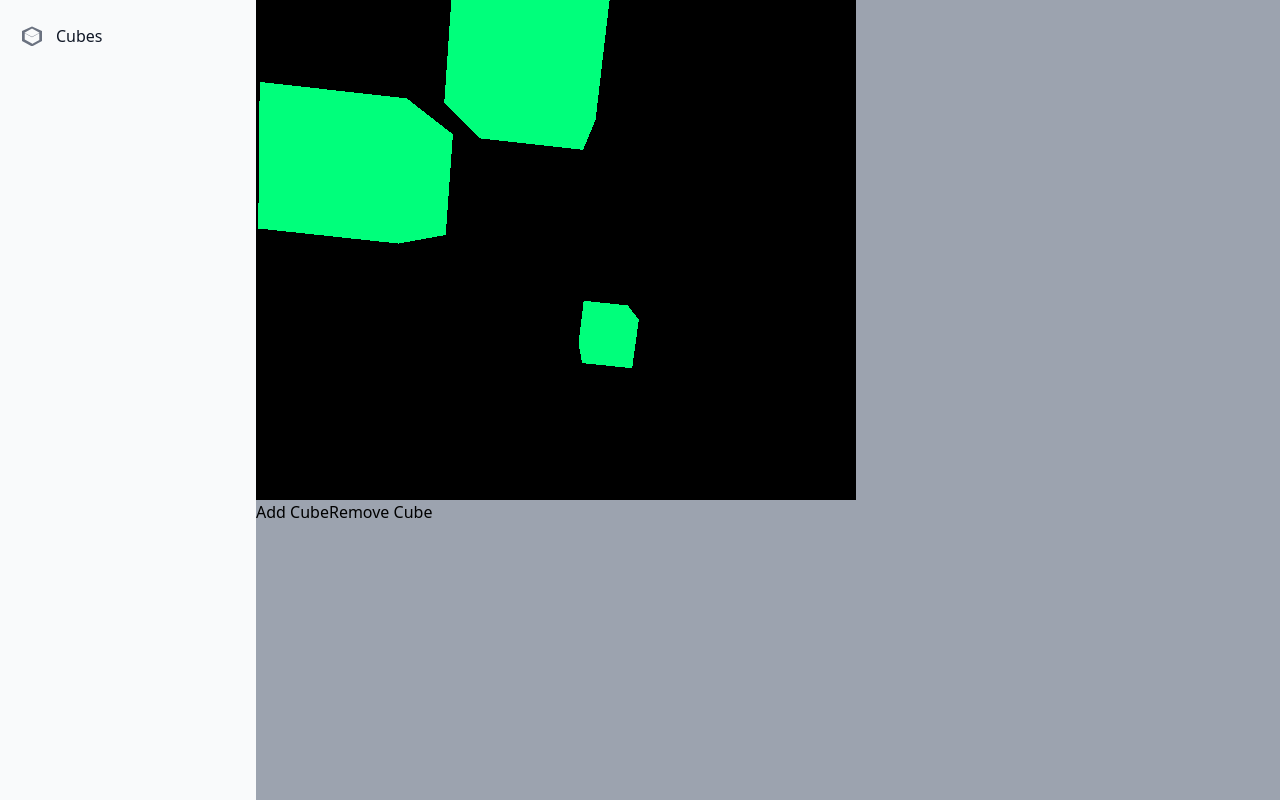
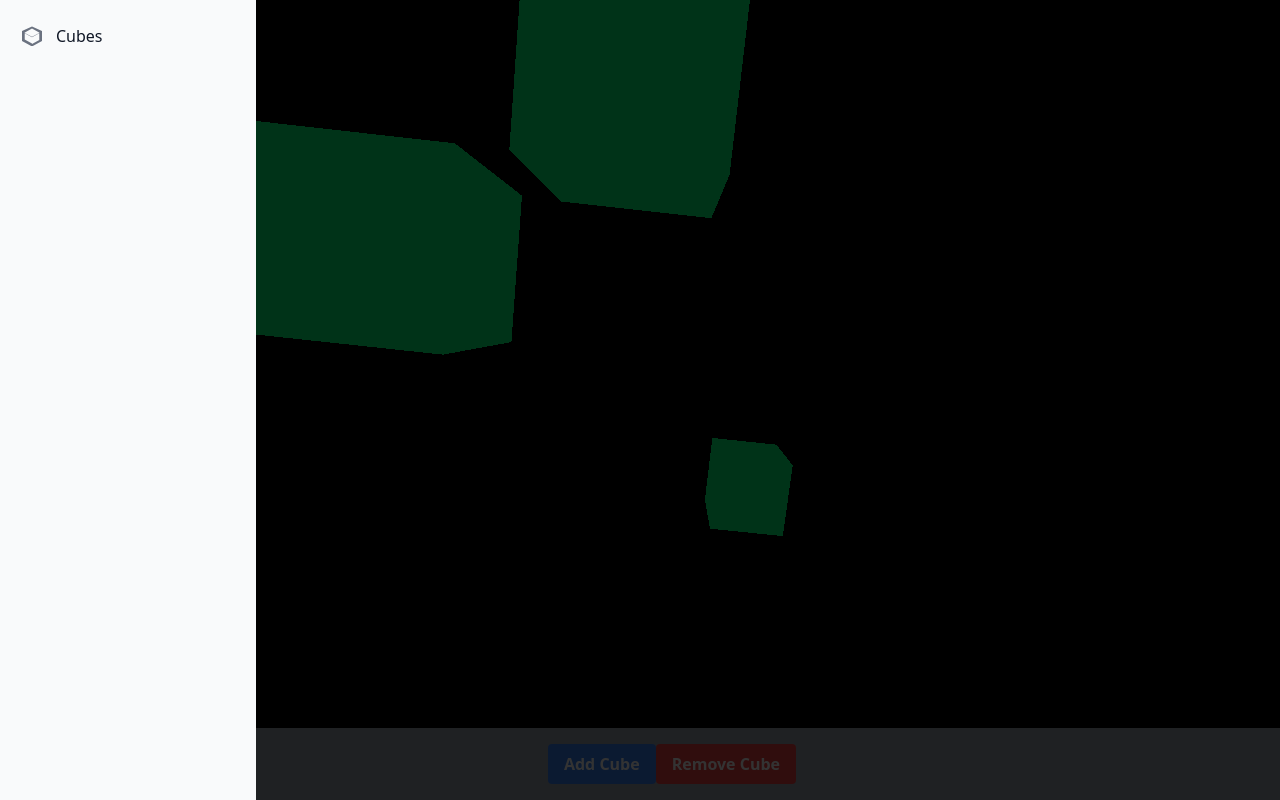
Before and after one commit to m-c-frank/webpresentations, a React (Create React App) app: page / in a window 1280 px wide. Built offline with nearby package versions, Linux system fonts and the light colour scheme; the HTML template or start-up script is replaced by a standard one.

Commit message:
what a beauty

```diff
--- a/src/App.tsx
+++ b/src/App.tsx
@@ -37,8 +37,9 @@ function App() {
         </div>
       </aside>
 
-      <div className={`flex-1 transition-all duration-300 ${isSidebarOpen ? 'ml-64' : 'ml-16'}`}>
-        <CubeDemo/>
+      <div className={"flex-1 transition-all duration-300 ml-16"}>
+        <div id="overlay" className={`fixed top-0 left-0 z-30 w-full h-full bg-black duration-300 ${isSidebarOpen ? 'opacity-80' : 'opacity-0'} ${isSidebarOpen ? 'pointer-events-auto' : 'pointer-events-none'}`} />
+        <CubeDemo />
       </div>
     </main>
   );
--- a/src/demos/CubeDemo.tsx
+++ b/src/demos/CubeDemo.tsx
@@ -14,13 +14,22 @@ const CubeDemo = () => {
   };
 
   return (
-    <div>
-      <ThreeScene cubeData={cubes} />
-      <div>
-        <button onClick={addCube}>
+    <div className='flex w-full h-full flex-col'>
+      <div className='flex-1'>
+        <ThreeScene cubeData={cubes} />
+      </div>
+      <div className='flex justify-center p-4'>
+        {/* <button onClick={addCube}>
           Add Cube
         </button>
         <button onClick={removeCube}>
+          Remove Cube
+        </button> */}
+{/*  modern ui buttonsL        */}
+        <button onClick={addCube} className="bg-blue-500 hover:bg-blue-700 text-white font-bold py-2 px-4 rounded">
+          Add Cube
+        </button>
+        <button onClick={removeCube} className="bg-red-500 hover:bg-red-700 text-white font-bold py-2 px-4 rounded">
           Remove Cube
         </button>
       </div>
--- a/src/demos/ThreeScene.tsx
+++ b/src/demos/ThreeScene.tsx
@@ -66,7 +66,8 @@ useEffect(() => {
         cubeInstancesRef.current = newCubeInstances;
     }, [cubeData]);
 
-    return <div ref={containerRef} style={{ width: '600px', height: '500px' }} />;
+    // return <div ref={containerRef} style={{ width: '600px', height: '500px' }} />
+    return <div ref={containerRef} className='w-full h-full' />;
 
 };
 
```
